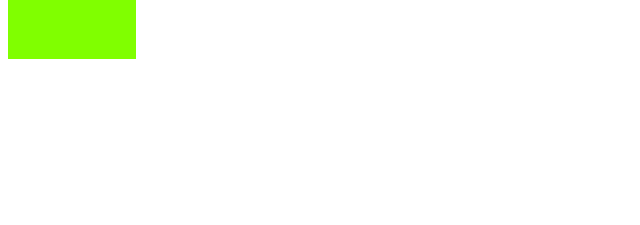
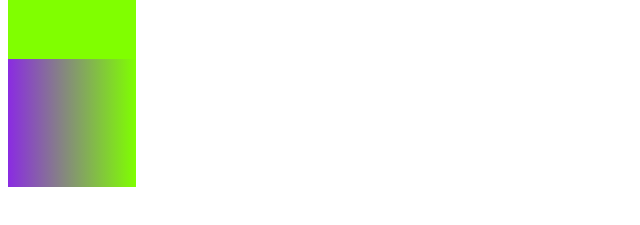
Before and after one commit to Atolsada/CursoWeb2, a plain HTML site: page 04Colores/index.html in a window 1280 px wide. Shown: the part 149-374 px from the top of the page, without its empty margins (0-640 px from the left). Drawn offline with Linux system fonts and the light colour scheme.

Commit message:
Fix gradient-to left

```diff
--- a/04Colores/style.css
+++ b/04Colores/style.css
@@ -19,5 +19,5 @@ section>div>div{
 aside>div{
     width: 8rem;
     height: 8rem;
-    background: linear-gradient(128, 252, 5, blueviolet)
+    background: linear-gradient(to left, chartreuse, blueviolet);
 }
```
